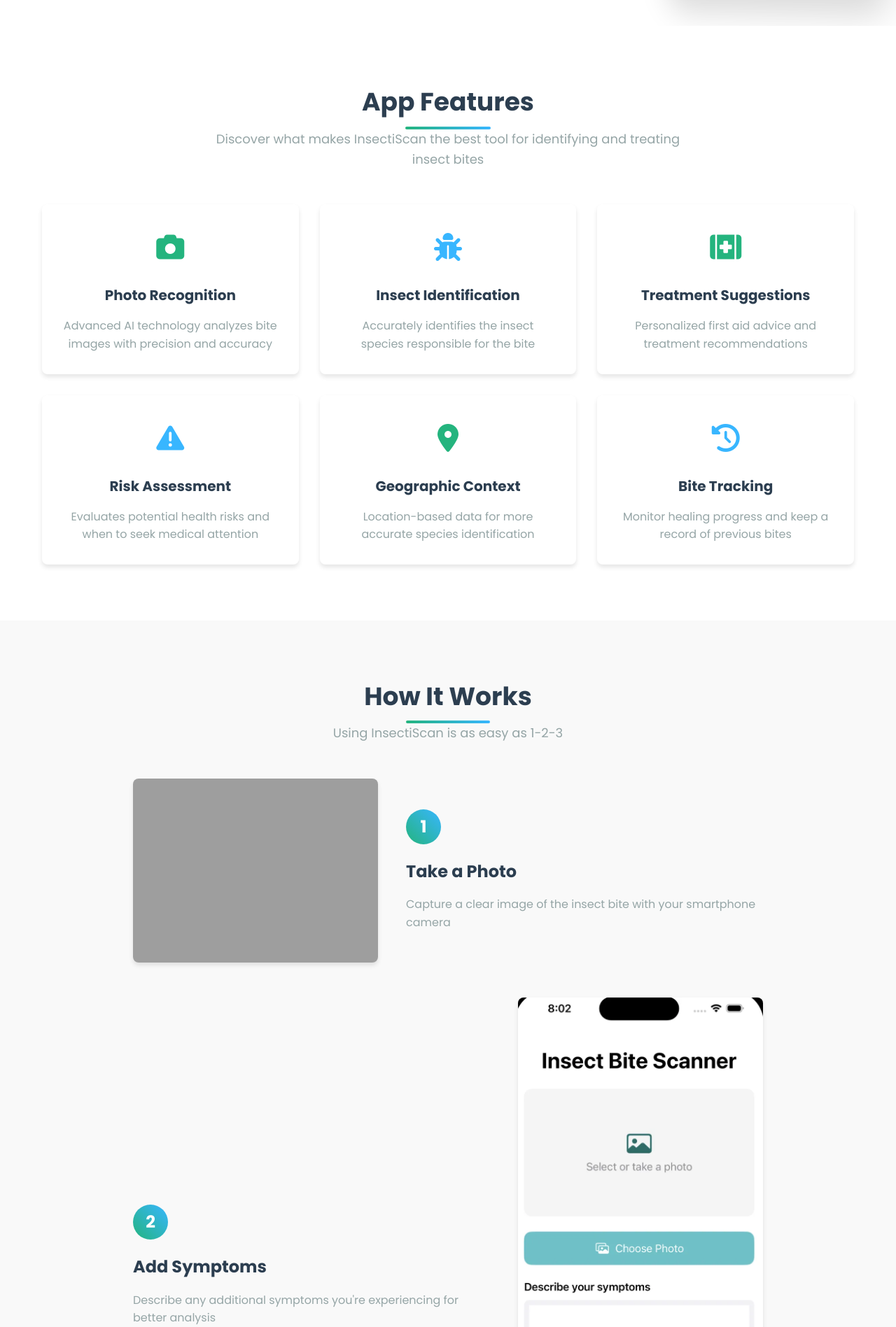
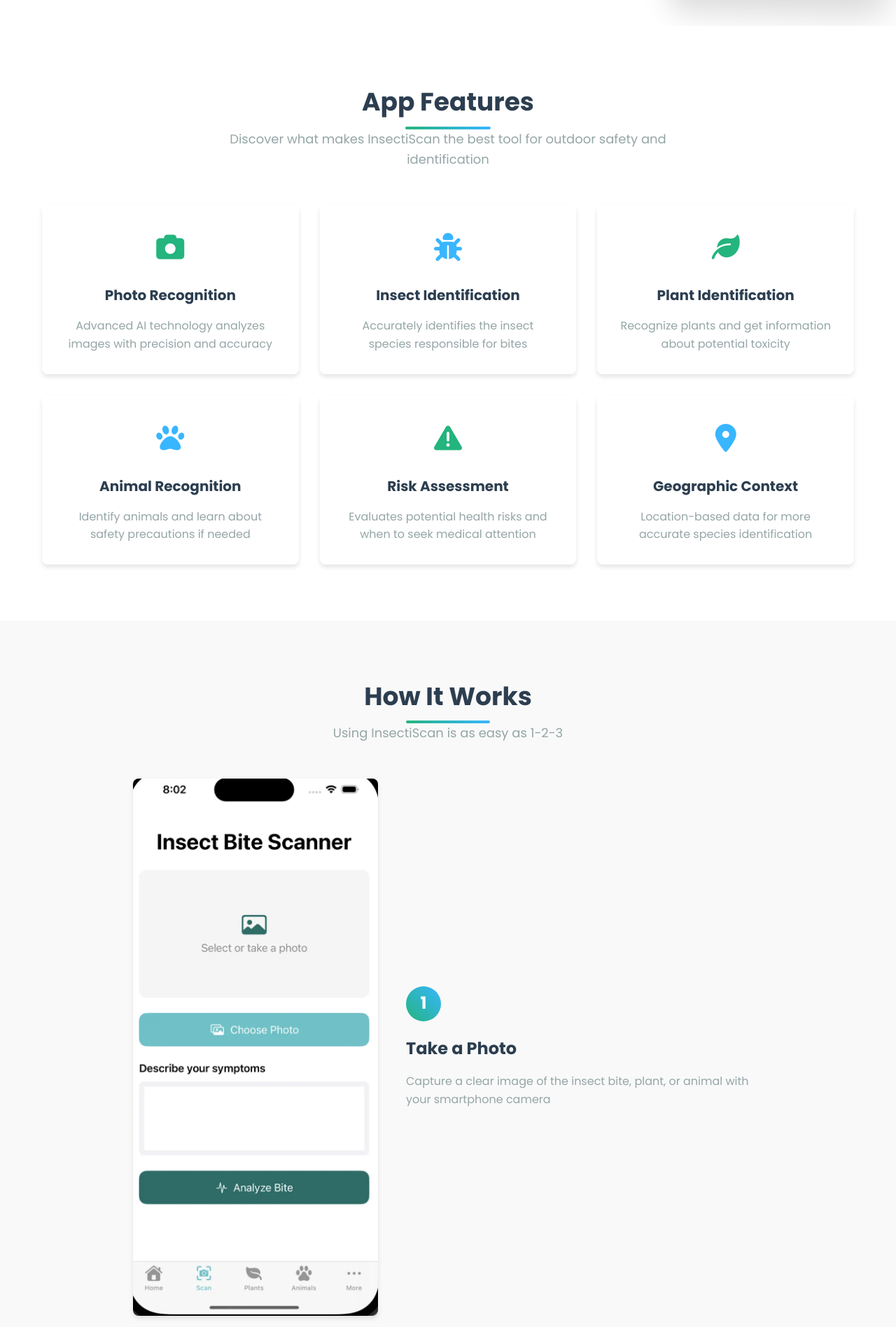
Before and after one commit to WizardQueenAnne/Insectiscan, a Flask app: page / in a window 1280 px wide. Shown: the part 770-2667 px from the top of the page at 70% size. Run offline with Flask 3, Linux system fonts and the light colour scheme; grey boxes are pictures that could not be loaded.

Commit message:
Update index.html

```diff
--- a/templates/index.html
+++ b/templates/index.html
@@ -64,7 +64,7 @@
         <div class="container">
             <div class="section-header">
                 <h2>App Features</h2>
-                <p>Discover what makes InsectiScan the best tool for identifying and treating insect bites</p>
+                <p>Discover what makes InsectiScan the best tool for outdoor safety and identification</p>
             </div>
             <div class="features-grid">
                 <div class="feature-card">
@@ -72,21 +72,28 @@
                         <i class="fas fa-camera"></i>
                     </div>
                     <h3>Photo Recognition</h3>
-                    <p>Advanced AI technology analyzes bite images with precision and accuracy</p>
+                    <p>Advanced AI technology analyzes images with precision and accuracy</p>
                 </div>
                 <div class="feature-card">
                     <div class="feature-icon">
                         <i class="fas fa-bug"></i>
                     </div>
                     <h3>Insect Identification</h3>
-                    <p>Accurately identifies the insect species responsible for the bite</p>
+                    <p>Accurately identifies the insect species responsible for bites</p>
                 </div>
                 <div class="feature-card">
                     <div class="feature-icon">
-                        <i class="fas fa-first-aid"></i>
+                        <i class="fas fa-leaf"></i>
                     </div>
-                    <h3>Treatment Suggestions</h3>
-                    <p>Personalized first aid advice and treatment recommendations</p>
+                    <h3>Plant Identification</h3>
+                    <p>Recognize plants and get information about potential toxicity</p>
+                </div>
+                <div class="feature-card">
+                    <div class="feature-icon">
+                        <i class="fas fa-paw"></i>
+                    </div>
+                    <h3>Animal Recognition</h3>
+                    <p>Identify animals and learn about safety precautions if needed</p>
                 </div>
                 <div class="feature-card">
                     <div class="feature-icon">
@@ -102,13 +109,6 @@
                     <h3>Geographic Context</h3>
                     <p>Location-based data for more accurate species identification</p>
                 </div>
-                <div class="feature-card">
-                    <div class="feature-icon">
-                        <i class="fas fa-history"></i>
-                    </div>
-                    <h3>Bite Tracking</h3>
-                    <p>Monitor healing progress and keep a record of previous bites</p>
-                </div>
             </div>
         </div>
     </section>
@@ -122,32 +122,26 @@
             <div class="steps">
                 <div class="step">
                     <div class="step-image">
-                        <img src="{{ url_for('static', filename='img/step1.png') }}" alt="Take a Photo">
+                        <img src="{{ url_for('static', filename='img/bite-scanner.png') }}" alt="InsectiScan Interface">
                     </div>
                     <div class="step-content">
                         <div class="step-number">1</div>
                         <h3>Take a Photo</h3>
-                        <p>Capture a clear image of the insect bite with your smartphone camera</p>
+                        <p>Capture a clear image of the insect bite, plant, or animal with your smartphone camera</p>
                     </div>
                 </div>
                 <div class="step">
-                    <div class="step-image">
-                        <img src="{{ url_for('static', filename='img/bite-scanner.png') }}" alt="AI Analysis">
-                    </div>
                     <div class="step-content">
                         <div class="step-number">2</div>
-                        <h3>Add Symptoms</h3>
-                        <p>Describe any additional symptoms you're experiencing for better analysis</p>
+                        <h3>Add Details</h3>
+                        <p>Describe any additional symptoms or information to improve identification accuracy</p>
                     </div>
                 </div>
                 <div class="step">
-                    <div class="step-image">
-                        <img src="{{ url_for('static', filename='img/step3.png') }}" alt="Get Results">
-                    </div>
                     <div class="step-content">
                         <div class="step-number">3</div>
                         <h3>Get Results</h3>
-                        <p>Receive instant identification, risk assessment, and treatment options</p>
+                        <p>Receive instant identification, risk assessment, and safety recommendations</p>
                     </div>
                 </div>
             </div>
@@ -159,6 +153,15 @@
             <div class="section-header">
                 <h2>Download InsectiScan Today</h2>
                 <p>Available on iOS and Android devices</p>
+            </div>
+            <div class="download-notice">
+                <p>InsectiScan is still in development. We'll notify you when it is complete.</p>
+                <div class="email-signup">
+                    <form action="#" method="post" class="signup-form">
+                        <input type="email" name="email" placeholder="Enter your email address" required>
+                        <button type="submit" class="btn-notify">Notify Me</button>
+                    </form>
+                </div>
             </div>
             <div class="download-options">
                 <a href="{{ url_for('download_ios') }}" class="download-button ios">
@@ -186,8 +189,8 @@
     <section id="about" class="about">
         <div class="container">
             <div class="about-content">
-                <div class="about-image">
-                    <img src="{{ url_for('static', filename='img/logo.png') }}" alt="InsectiScan Logo">
+                <div class="about-image" style="background: none; box-shadow: none;">
+                    <img src="{{ url_for('static', filename='img/logo.png') }}" alt="InsectiScan Logo" style="border: none; box-shadow: none;">
                 </div>
                 <div class="about-text">
                     <h2>About InsectiScan</h2>
```
